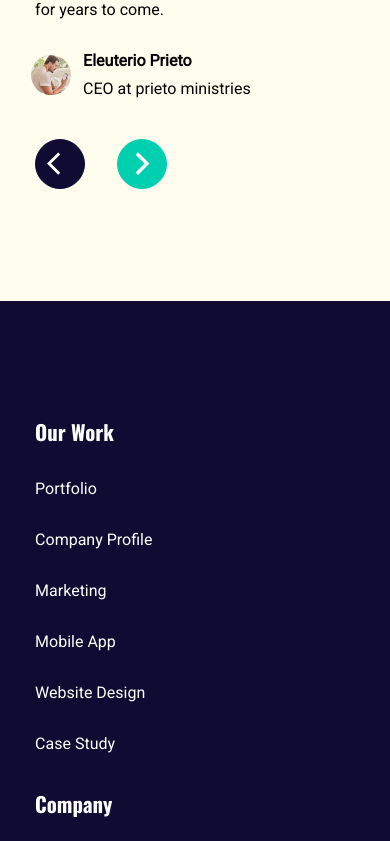
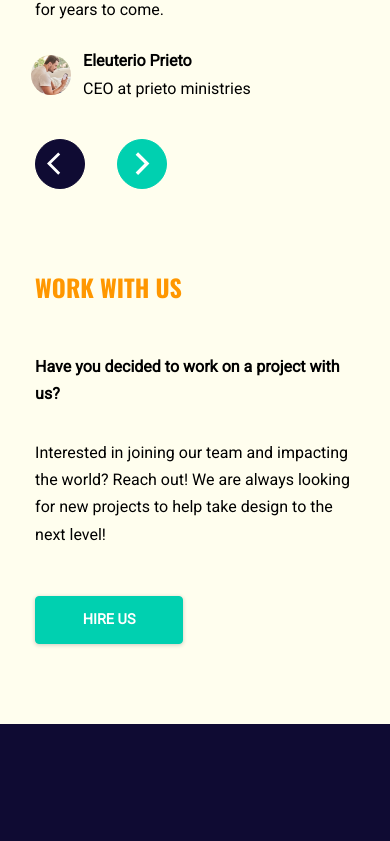
Before and after one commit to saddamarbaa/phoenix-software-solution-company-nextjs, a Next.js app: page / in a window 390 px wide. Shown: the part 6906-7747 px from the top of the page. Built offline with nearby package versions, Linux system fonts and the light colour scheme; what @badrap/bar-of-progress would draw is missing.

Commit message:
add complete home page

```diff
--- a/components/home-page/services .js
+++ b/components/home-page/services .js
@@ -185,6 +185,7 @@ const ServicesTop = styled.div`
 			@media (min-width: 568px) {
 				min-width: 450px;
 				max-width: 500px;
+				font-size: 1.1rem;
 			}
 		}
 	}
--- a/components/home-page/testimonial.js
+++ b/components/home-page/testimonial.js
@@ -53,6 +53,22 @@ const TESTIMONIAL = () => {
 					</ArrowsWrapper>
 				</div>
 			</TopContainer>
+			<BottomContainer>
+				<h2>WORK WITH US</h2>
+				<div className='bottom-inner-container'>
+					<div>
+						<p>Have you decided to work on a project with us?</p>
+					</div>
+
+					<p>
+						Interested in joining our team and impacting the world? Reach
+						out! We are always looking for new projects to help take
+						design to the next level!
+					</p>
+				</div>
+
+				<CustomButton>HIRE US</CustomButton>
+			</BottomContainer>
 		</Wrapper>
 	);
 };
@@ -69,6 +85,7 @@ const Wrapper = styled.div`
 `;
 
 const TopContainer = styled.div`
+	margin-bottom: 5rem;
 	@media (min-width: 768px) {
 		display: flex;
 		justify-content: space-between;
@@ -188,3 +205,65 @@ const Arrows = styled.div`
 	align-items: center;
 	cursor: pointer;
 `;
+
+const BottomContainer = styled.div`
+	@media (min-width: 768px) {
+		padding-left: 9%;
+	}
+	h2 {
+		margin-bottom: 2rem;
+		color: var(--color-secondary-second);
+	}
+
+	.bottom-inner-container {
+		display: flex;
+		justify-content: space-between;
+		align-items: center;
+		flex-wrap: wrap;
+		div {
+			font-size: 1rem;
+			font-weight: bold;
+			font-size: 1.1rem;
+		}
+	}
+
+	p {
+		line-height: var(--line-height);
+		max-width: 585px;
+		margin: 1rem 0 !important;
+		font-size: 1.1rem;
+
+		@media (max-width: 568px) {
+			min-width: 200px;
+			font-size: 1rem;
+		}
+	}
+`;
+
+const CustomButton = styled.button`
+	display: block;
+	width: 148px;
+	height: 48px;
+	font: inherit;
+	font-size: 0.9rem;
+	cursor: pointer;
+	font-weight: bold;
+	background-color: var(--color-secondary);
+	border: 1px solid var(--color-secondary);
+	padding: 0.5rem 1rem;
+	border-radius: 4px;
+	box-shadow: 0 1px 4px rgba(0, 0, 0, 0.2);
+	-webkit-border-radius: 4px;
+	-moz-border-radius: 4px;
+	-ms-border-radius: 4px;
+	-o-border-radius: 4px;
+	transition-duration: var(--transition-duration);
+	min-width: fit-content;
+	color: white;
+	margin-top: 2rem;
+
+	&:hover {
+		background: rgba(0, 208, 176, 0.7);
+		border-color: rgba(0, 208, 176, 0.7);
+	}
+`;
--- a/components/home-page/work.js
+++ b/components/home-page/work.js
@@ -184,6 +184,10 @@ const Container = styled.div`
 const Container3grid = styled(Container)`
 	grid-template-columns: repeat(auto-fill, minmax(18.75rem, 1fr));
 	margin-top: 3.75rem;
+
+	@media (max-width: 500px) {
+		grid-template-columns: 1fr;
+	}
 `;
 
 const ContentContainer = styled.div`
--- a/components/layout/logo.js
+++ b/components/layout/logo.js
@@ -44,6 +44,9 @@ const Wrapper = styled.div`
 		@media (max-width: 568px) {
 			width: 5rem;
 			height: 6rem;
+			@media (max-width: 300px) {
+				display: none;
+			}
 		}
 		img {
 			display: block;
--- a/components/layout/main-navigation.js
+++ b/components/layout/main-navigation.js
@@ -42,6 +42,9 @@ function MainNavigation() {
 
 						<li className='hid-big'>
 							<MenuIcon
+								style={{
+									cursor: "pointer",
+								}}
 								onClick={() => {
 									SetBurgerMenuStatus(true);
 								}}
```
Also changed, not shown: components/home-page/featured-posts.js (deleted, +0 -13 lines), components/home-page/featured-posts.module.css (deleted, +0 -17 lines), components/home-page/hero.module.css (deleted, +0 -57 lines), components/layout/main-navigation.module.css (deleted, +0 -49 lines).
